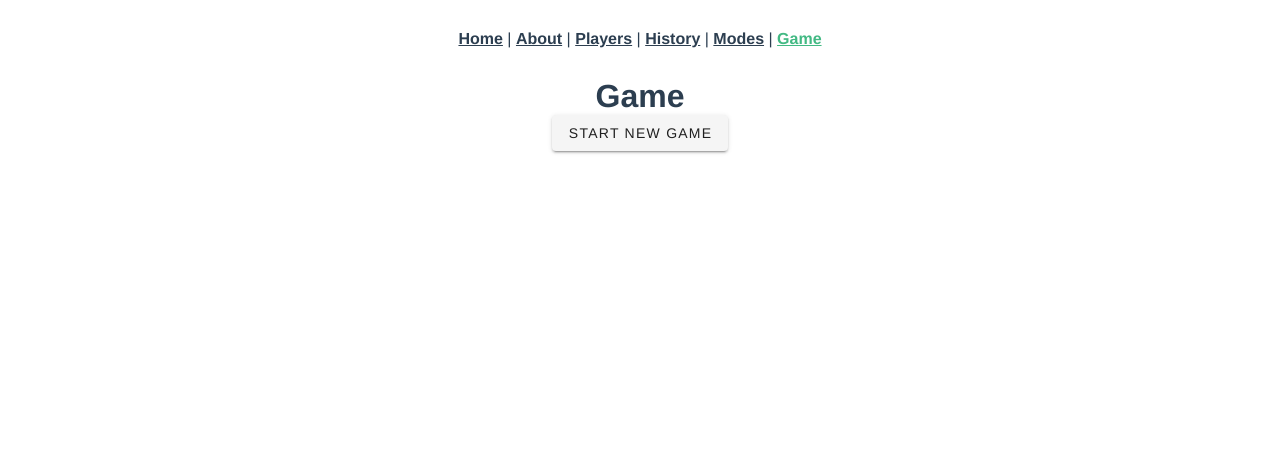
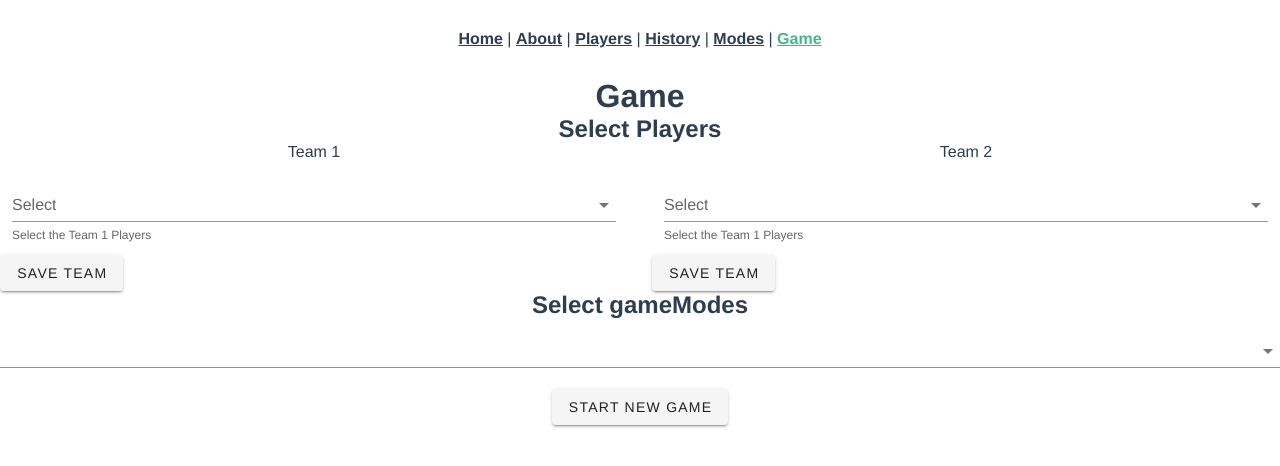
Before and after one commit to sebibrunner/JassBoard, a Vue app: page /game in a window 1280 px wide. Shown: the top 466 px of the page. Built offline with nearby package versions, Linux system fonts and the light colour scheme.

Commit message:
start working on a game

```diff
--- /dev/null
+++ b/src/classes/game.ts
@@ -0,0 +1,10 @@
+import GameMode from '@/types/GameMode'
+import Vue from 'vue'
+import Component from 'vue-class-component'
+import Team from './team'
+
+@Component
+export default class Game extends Vue {
+  teams: Array<Team> = []
+  gameModes: Array<GameMode> = []
+}
--- a/src/classes/player.ts
+++ b/src/classes/player.ts
@@ -3,7 +3,6 @@ import Component from 'vue-class-component'
 
 @Component
 export default class Player extends Vue {
-  // `message` will not be reactive value
   name = undefined
   picture = undefined
 }
--- /dev/null
+++ b/src/classes/team.ts
@@ -0,0 +1,8 @@
+import Vue from 'vue'
+import Component from 'vue-class-component'
+import Player from './player'
+
+@Component
+export default class Team extends Vue {
+  players: Array<Player> = [];
+}
--- /dev/null
+++ b/src/components/PlayerSelection.vue
@@ -0,0 +1,43 @@
+<template>
+<v-container fluid>
+    <v-row align="center">
+    <v-col
+      >
+        <v-select
+          v-model="selectedPlayers"
+          :items="allPlayers"
+          :menu-props="{ maxHeight: '400' }"
+          label="Select"
+          multiple
+          hint="Select the Team 1 Players"
+          persistent-hint
+          item-text="name"
+          item-value="name"
+          @change="saveTeam"
+        ></v-select>
+      </v-col>
+    </v-row>
+    <v-row>
+                <v-btn @click="saveTeam">Save Team</v-btn>
+    </v-row>
+</v-container>
+</template>
+
+<script>
+export default {
+    name: "PlayerSelection",
+  data: () => {
+    return {
+        selectedPlayers: null
+    }
+    },
+    props: {
+        allPlayers: {},
+    },
+    methods: {
+        saveTeam(){
+            this.$emit("saveTeam", this.selectedPlayers)
+        },
+    },
+}
+</script>
--- a/src/store/index.ts
+++ b/src/store/index.ts
@@ -1,57 +1,27 @@
 import Vue from "vue";
 import Vuex from "vuex";
-import GameMode from "@/types/GameMode.ts";
 import PlayerModule from "@/store/modules/player";
+import GameModeModule from "@/store/modules/gameMode";
+import TeamModule from "@/store/modules/team";
+import GameModule from "@/store/modules/game";
 
 Vue.use(Vuex);
 
-const initGameModes: Array<GameMode> = new Array<GameMode>();
-const rose = { name: "Rose", multiplier: 1 };
-const eichle = { name: "Eichle", multiplier: 2 };
-const schelle = { name: "Schelle", multiplier: 3 };
-const schilte = { name: "Schilte", multiplier: 4 };
-const obe = { name: "Obeabe", multiplier: 5 };
-const une = { name: "Uneufe", multiplier: 6 };
-const slalom = { name: "Slalom", multiplier: 7 };
-const fivefour = { name: "Füf Vier", multiplier: 8 };
-const threethree = { name: "Drü mol Drü", multiplier: 9 };
-const misere = { name: "Misère", multiplier: 10 };
-const wish = { name: "Wunsch", multiplier: 11 };
-initGameModes.push(
-  rose,
-  eichle,
-  schelle,
-  schilte,
-  obe,
-  une,
-  slalom,
-  fivefour,
-  threethree,
-  misere,
-  wish
-);
-
 export default new Vuex.Store({
   state: {
-    gameModes: initGameModes
+
   },
   mutations: {
-    addGameMode(state, gameMode: GameMode) {
-      state.gameModes.push(gameMode);
-    },
-    removeGameMode(state, gameMode: GameMode) {
-      console.log(gameMode);
-      const index = state.gameModes.indexOf(gameMode);
-      state.gameModes.splice(index, 1);
-    }
+
   },
   actions: {},
   modules: {
     PlayerModule,
+    GameModeModule,
+    TeamModule,
+    GameModule,
   },
   getters: {
-    allGameModes: state => {
-      return state.gameModes;
-    }
+
   }
 });
--- /dev/null
+++ b/src/store/modules/game.ts
@@ -0,0 +1,48 @@
+import { Module } from "vuex";
+import Game from "@/classes/game";
+import Team from "@/classes/team";
+
+const gameModule: Module<any, any> = {
+  state: {
+    actualGame: Game,
+    games: Array<Game>(),
+  },
+
+  getters: {
+      allGames(state: any){
+          return state.games;
+      },
+      actualGame(state: any){
+        return state.actualGame;
+      },
+  },
+
+  mutations: {
+      addPlayer(state: any, item: Game){
+          state.games.push(item);
+      },
+      removePlayer(state: any, item: Game){
+        const index = state.games.indexOf(item);
+        state.games.splice(index, 1);
+      },
+      startGame(state: any, item: Game){
+          state.actualGame = item;
+      },
+      endGame(state: any){
+          state.games.push(state.actualGame);
+          state.actualgame = Game;
+      },
+      updateTeam1(state: any, item: Team){
+        state.actualGame.teams[0] = item;
+      },
+      updateTeam2(state: any, item: Team){
+        state.actualGame.teams[1] = item;
+      },
+  },
+
+  actions: {
+
+  }
+};
+
+export default gameModule;
--- /dev/null
+++ b/src/store/modules/gameMode.ts
@@ -0,0 +1,41 @@
+import { Module } from "vuex";
+import GameMode from "@/types/GameMode";
+import clonedeep from "lodash/cloneDeep"
+
+const initGameModes: Array<GameMode> = [
+    { name: "Rose", multiplier: 1 },
+    { name: "Eichle", multiplier: 2 },
+    { name: "Schelle", multiplier: 3 },
+    { name: "Schilte", multiplier: 4 },
+    { name: "Obeabe", multiplier: 5 },
+    { name: "Uneufe", multiplier: 6 },
+    { name: "Slalom", multiplier: 7 },
+    { name: "Füf Vier", multiplier: 8 },
+    { name: "Drü mol Drü", multiplier: 9 },
+    { name: "Misère", multiplier: 10 },
+    { name: "Wunsch", multiplier: 11 }
+  ];
+
+const gameModeModule: Module<any, any> = {
+  state: {
+    gameModes: clonedeep(initGameModes)
+  },
+
+  getters: {
+      allGameModes(state: any){
+          return state.gameModes;
+      },
+  },
+
+  mutations: {
+      addGameMode(state: any, item: GameMode){
+          state.gameModes.push(item);
+      },
+      removeGameMode(state: any, item: GameMode){
+        const index = state.gameModes.indexOf(item);
+        state.gameModes.splice(index, 1);
+      },
+  },
+};
+
+export default gameModeModule;
--- /dev/null
+++ b/src/store/modules/team.ts
@@ -0,0 +1,30 @@
+import { Module } from "vuex";
+import Team from "@/classes/team";
+
+const teamModule: Module<any, any> = {
+  state: {
+    teams: Array<Team>()
+  },
+
+  getters: {
+      allTeams(state: any){
+          return state.teams;
+      },
+  },
+
+  mutations: {
+      addTeam(state: any, item: Team){
+          state.teams.push(item);
+      },
+      removeTeam(state: any, item: Team){
+        const index = state.teams.indexOf(item);
+        state.teams.splice(index, 1);
+      },
+  },
+
+  actions: {
+
+  }
+};
+
+export default teamModule;
--- a/src/views/Game.vue
+++ b/src/views/Game.vue
@@ -1,7 +1,20 @@
 <template>
   <div class="game">
     <h1>Game</h1>
-    <div v-if="this.emptyCurrentGame">
+    <h2>Select Players</h2>
+    <div v-if="this.emptyActualGame">
+      <v-row>
+        <v-col>
+          <div>Team 1</div>
+      <PlayerSelection data-app :allPlayers="this.allPlayers" @saveTeam="updateTeam1" />
+        </v-col>
+        <v-col>
+          <div>Team 2</div>
+      <PlayerSelection data-app :allPlayers="this.allPlayers" @saveTeam="updateTeam2" />
+        </v-col>
+      </v-row>
+      <h2>Select gameModes</h2>
+      <v-select :items="allGameModes" v-model="currentGame.gameModes" ></v-select>
       <v-btn @click="startNewGame">Start new Game</v-btn>
     </div>
     <div v-else>
@@ -65,18 +78,28 @@
 <script>
 import isEmpty from "lodash/isEmpty";
 import sumBy from "lodash/sumBy";
+import PlayerSelection from "@/components/PlayerSelection"
 export default {
   name: "Game",
+  components: {
+    PlayerSelection
+  },
+  created() {
+    if(isEmpty(this.actualGame)){
+      this.$store.commit('startGame', this.newPlayer);
+      this.currentGame = this.actualGame;
+    }
+  },
   data: () => {
     return {
-      currentGame: {}
+      currentGame: {},
     };
   },
   computed: {
     allGameModes() {
       return this.$store.getters.allGameModes;
     },
-    emptyCurrentGame() {
+    emptyActualGame() {
       return isEmpty(this.currentGame);
     },
     totalTeam1() {
@@ -95,14 +118,24 @@ export default {
         total += element.multipliedAbs;
       });
       return total;
-    }
+    },
+    actualGame() {
+      return this.$store.getters.actualGame;
+    },
+    allPlayers() {
+      return this.$store.getters.allPlayers;
+    },
   },
   methods: {
     startNewGame() {
-      this.currentGame = {
-        gameModes: this.allGameModes
-      };
-    }
+      this.$store.commit('startGame', this.newPlayer);
+    },
+    updateTeam1(selectedPlayers){
+      this.$store.commit('updateTeam1', selectedPlayers);
+    },
+    updateTeam2(selectedPlayers){
+      this.$store.commit('updateTeam2', selectedPlayers);
+    },
   }
 };
 </script>
```
